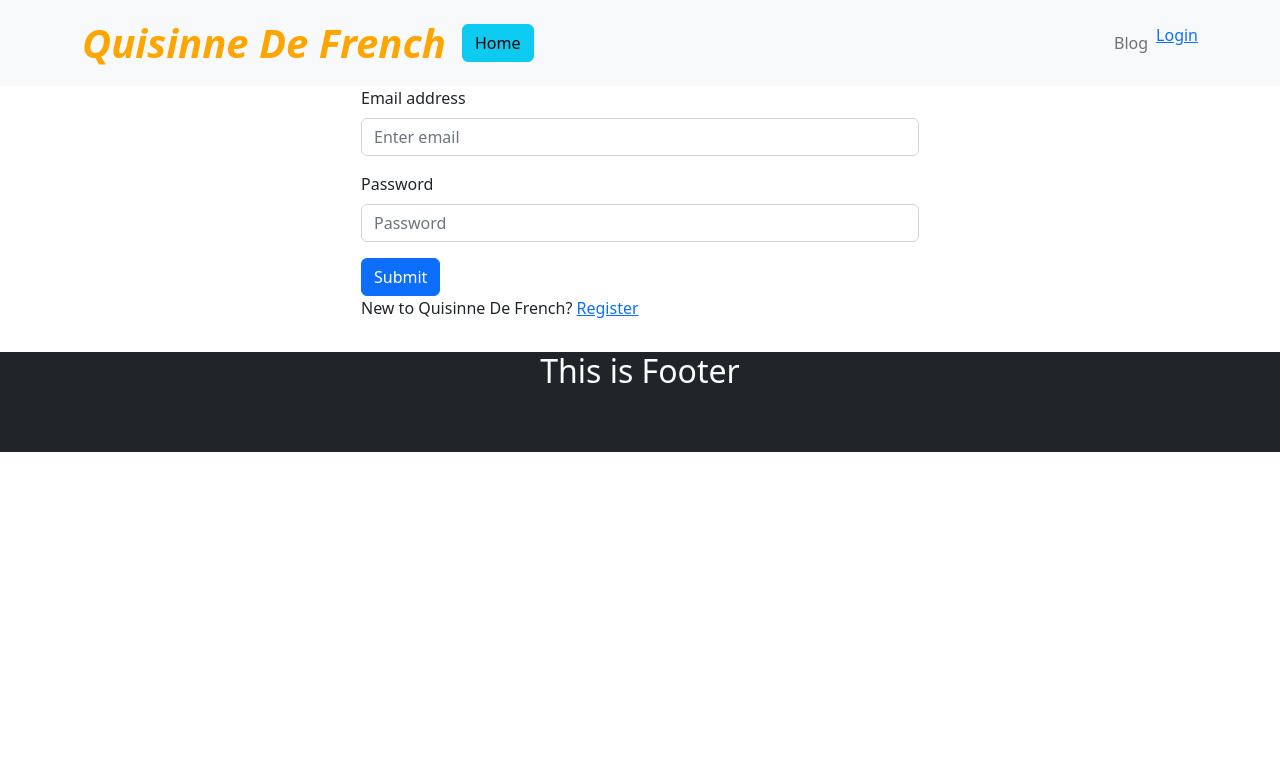
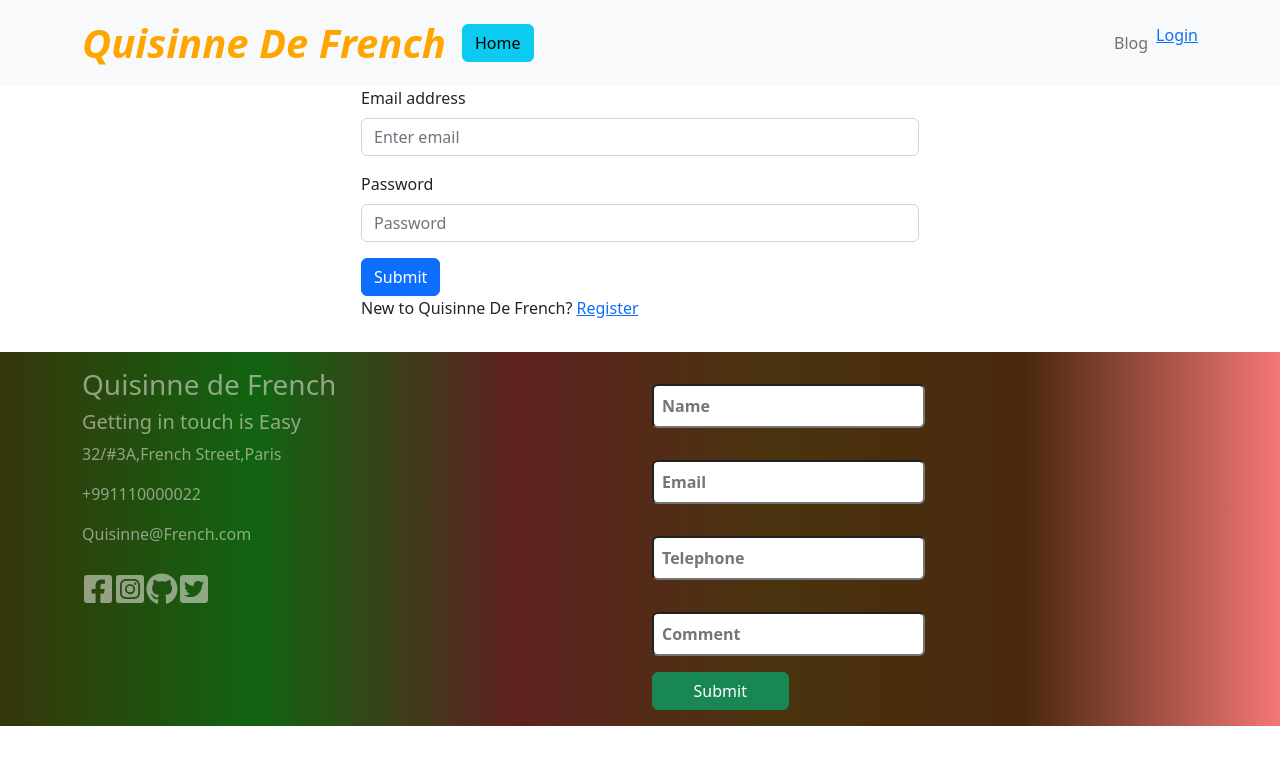
Before and after one commit to tofail-ahmed/quisinne-client, a React (Vite) app: page /login in a window 1280 px wide. Shown: the top 764 px of the page. Built offline with nearby package versions, Linux system fonts and the light colour scheme; no server answers.

Commit message:
error page added

```diff
--- a/src/ChefDetails/ChefDetails.jsx
+++ b/src/ChefDetails/ChefDetails.jsx
@@ -8,8 +8,8 @@ import './ChefDetails.css'
 const ChefDetails = () => {
       const chef = useLoaderData()
       const { chefName, chefPic, recipes, description, numRecipes, experienceYears } = chef
-      const [clicked,setClicked]=useState(false)
-      const handleAddToFavorite=()=>{
+      const [clicked, setClicked] = useState(false)
+      const handleAddToFavorite = () => {
             setClicked(true)
             alert("added to favourite")
       }
@@ -17,9 +17,11 @@ const ChefDetails = () => {
             <Container>
 
                   <div className='chefDetailsBannerText border border-4 rounded-4 d-flex my-3'>
-
+                        <Row>
+                              <Col>
                                     <img style={{ width: "300px", height: "300px" }} className='rounded-4  border border-4 me-4' src={chefPic} alt="" />
-
+                              </Col>
+                              <Col>
                                     <div>
                                           <h1>{chefName}</h1>
                                           <h6><span className='fw-bold text-info'>Short bio of {chefName}:</span>{description}</h6>
@@ -27,7 +29,8 @@ const ChefDetails = () => {
                                           <h5>Number Of Recipes:{numRecipes}</h5>
                                           <p>Experienced of {experienceYears} Years</p>
                                     </div>
-
+                              </Col>
+                        </Row>
                   </div>
                   <h3 className='text-warning fw-bolder'>Here Is Some Famous Recipes Of <span className='fw-bold text-info'>{chefName}</span></h3>
                   {recipes.map(recipe =>
--- /dev/null
+++ b/src/Header/Footer/Footer.css
@@ -0,0 +1,4 @@
+.quisinne-footer{
+      background: linear-gradient(to left,rgba(235, 9, 9, 0.558), rgb(73, 41, 13),rgb(73, 51, 14),rgb(94, 33, 33),rgb(17, 100, 17),rgb(54, 54, 11));
+      color: rgba(240, 236, 232, 0.544);
+}
--- a/src/Header/Footer/Footer.jsx
+++ b/src/Header/Footer/Footer.jsx
@@ -1,12 +1,38 @@
 import React from 'react';
-import { Container } from 'react-bootstrap';
+import { Col, Container, Form, Row } from 'react-bootstrap';
+import './Footer.css'
+import { FaFacebookSquare,FaGithub,FaTwitterSquare,FaInstagramSquare } from "react-icons/fa";
 
 
 
 const Footer = () => {
       return (
-            <div style={{height:"100px"}} className='bg-dark mt-3 '>
-                  <h2 className='text-white text-center'>This is Footer</h2>
+            <div  className=' quisinne-footer mt-3 p-3 '>
+                 <Container>
+                  <Row>
+
+                  <Col className='mx-auto'>
+                  <h3>Quisinne de French</h3>
+                  <h5>Getting in touch is Easy</h5>
+                  <p>32/#3A,French Street,Paris</p>
+                  <p>+991110000022</p>
+                  <p>Quisinne@French.com</p>
+                  <p className='fs-2'><FaFacebookSquare></FaFacebookSquare><FaInstagramSquare></FaInstagramSquare><FaGithub></FaGithub><FaTwitterSquare></FaTwitterSquare></p>
+
+                  </Col>
+                  <Col>
+                  <Form className='d-flex flex-column'>
+
+                        <input className='my-3 w-50 rounded-2 p-2 fw-bold' type="text" name="" id="" placeholder='Name' />
+                        <input className='my-3 w-50 rounded-2 p-2 fw-bold' type="email" name="" id="" placeholder='Email' />
+                        <input className='my-3 w-50 rounded-2 p-2 fw-bold' type="phone" name="" id="" placeholder='Telephone' />
+                        <input className='my-3 w-50 rounded-2 p-2 fw-bold' type="Comment" name="" id="" placeholder='Comment' />
+                        <button className='btn btn-success w-25'>Submit</button>
+                  </Form>
+
+                  </Col>
+                  </Row>
+                  </Container>
             </div>
       );
 };
--- a/src/Home/Home.jsx
+++ b/src/Home/Home.jsx
@@ -24,11 +24,14 @@ const Home = () => {
                               <h2 className='text-center'>Some of Your Favorite Chefs are here</h2>
                               {
                                     chefs.map(chef => <div className='text-center d-flex border border-2 m-4 rounded-4  bg-info'>
+
+                                          <Row>
+                                                <Col>
                                           <img style={{ width: "300px", height: "300px" }} className='rounded-4  border border-4 me-4' src={chef.chefPic} alt="" />
+                                                </Col>
+                                                <Col>
 
-
-
-                                          <div className=' d-flex flex-column align-items-start  my-auto'>
+                                          <div className='m-4 d-flex flex-column align-items-start  my-auto'>
                                                 <h2 className='my-3'>{chef.chefName}</h2>
                                                 <h4 className='my-3'>Year Of experiences:{chef.experienceYears}</h4>
                                                 <h5 className='my-3'>Numbers of Recipes:{chef.numRecipes}</h5>
@@ -38,6 +41,8 @@ const Home = () => {
                                                       <Button className='btn btn-warning flex-shrink-1'><Link className='text-dark text-decoration-none' to={`${chef.chef_id}`}>See Details</Link></Button>
                                                 </div>
                                           </div>
+                                                </Col>
+                                          </Row>
 
                                     </div>
 
--- a/src/Login/Login.jsx
+++ b/src/Login/Login.jsx
@@ -23,6 +23,7 @@ const Login = () => {
             setSuccess("login Suucess")
             setEmail('')
             setPassword('')
+            setError('')
           })
           .catch(error => {
             console.log(error.message);
@@ -60,7 +61,7 @@ const Login = () => {
                   success&&  <p className='text-success'>{success}</p>
                  }
                  {
-                  error&&  <p className='text-danger'>{error}</p>
+                  error&&  <p className='text-danger'>{error.message}</p>
                  }
             </Form>
             </Container>
--- /dev/null
+++ b/src/NotFound/NotFound.jsx
@@ -0,0 +1,14 @@
+import React from 'react';
+import Notfound from '../assets/NotFound.jpg'
+
+const NotFound = () => {
+      return (
+            <div className='text-center'>
+                  <h2 className='text-danger fw-bold fst-italic'>404 Error!!!!</h2>
+                  <h4>Sorry, The page you trying to access seems not available</h4>
+                  <img className='w-50' src={Notfound} alt="" />
+            </div>
+      );
+};
+
+export default NotFound;
--- a/src/PrivateRoute/PrivateRoute.jsx
+++ b/src/PrivateRoute/PrivateRoute.jsx
@@ -6,13 +6,15 @@ const PrivateRoute = ({children}) => {
       const {user,loading}=useContext(Authcontext)
       const location=useLocation()
       if(loading){
-            return <div>Loading........</div>
+            return <div><div className="spinner-border text-primary" role="status">
+            <span className="visually-hidden">Loading...</span>
+          </div></div>
       }
       if(user){
             return children
       }
       return (
-            <Navigate to={'/login'} state={{from:location}} replace>Login</Navigate>
+            <Navigate to={'/login'} state={{from:location.pathname}} replace>Login</Navigate>
       );
 };
 
--- a/src/main.jsx
+++ b/src/main.jsx
@@ -13,6 +13,7 @@ import Register from './Register/Register.jsx';
 import ChefDetails from './ChefDetails/ChefDetails.jsx';
 import AuthProvider from './Provider/AuthProvider.jsx';
 import PrivateRoute from './PrivateRoute/PrivateRoute.jsx';
+import NotFound from './NotFound/NotFound.jsx';
 const router = createBrowserRouter([
   {
     path: "/",
@@ -32,6 +33,9 @@ const router = createBrowserRouter([
         element: <PrivateRoute><ChefDetails></ChefDetails></PrivateRoute>,
         loader:({params})=>fetch(`http://localhost:5000/chefs/${params.id}`)
 
+      },{
+        path:'*',
+        element:<NotFound></NotFound>
       }
     ]
   },
```
Also changed, not shown: src/assets/NotFound.jpg (added). Lines whose indentation alone changed are shown as unchanged.
